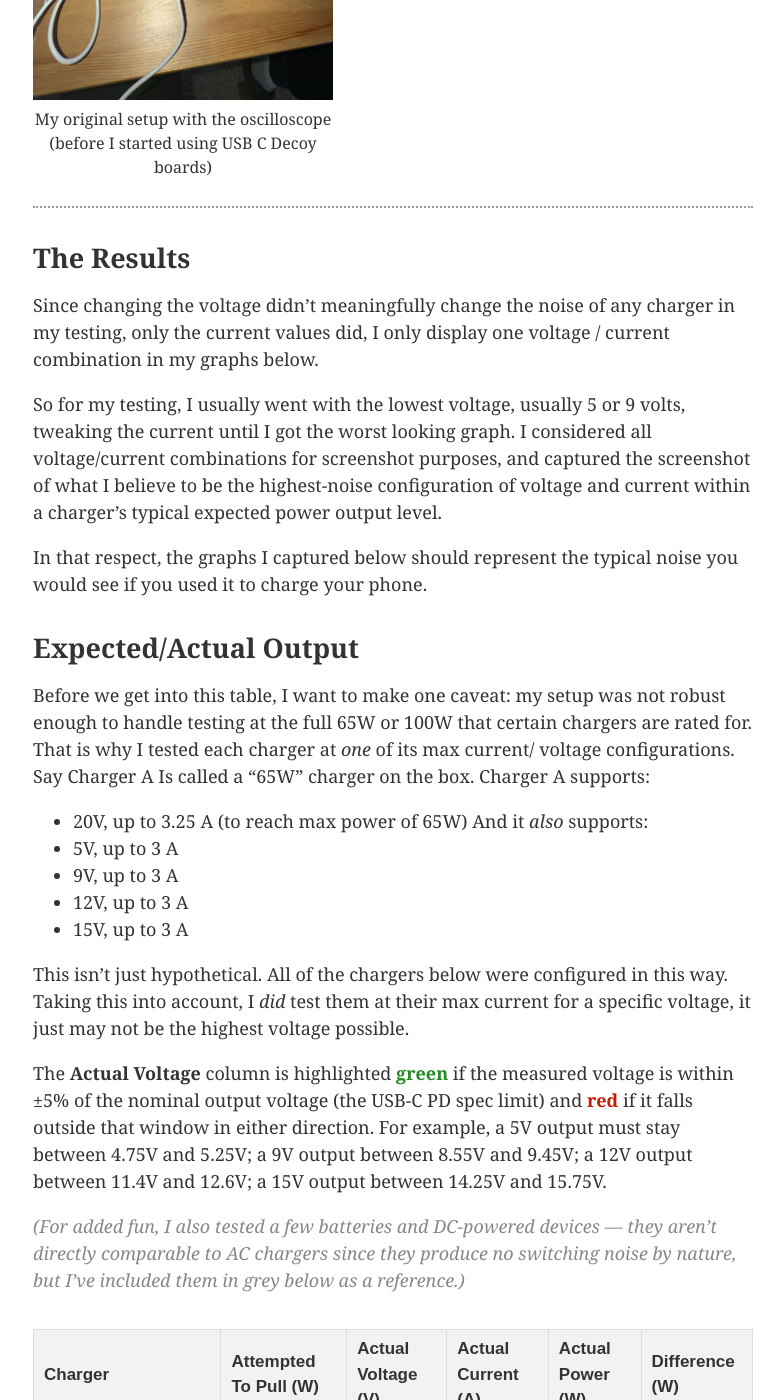
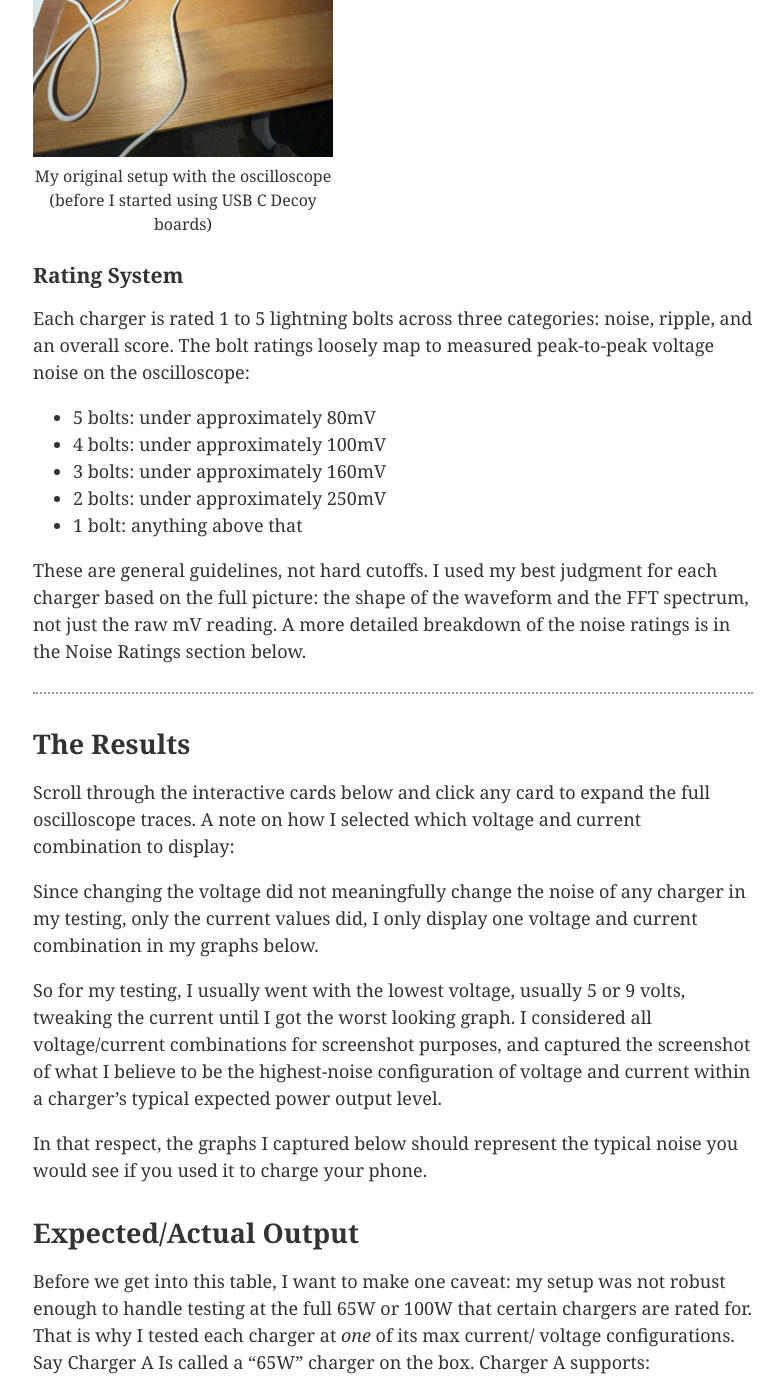
Before and after one commit to 0sps/sull1van.com, a Jekyll site: the page built from _posts/2026-01-19-a-dozen-chargers-in-the-lab.md, in a window 1280 px wide and 1400 px high, scrolled down 3233 px. Shown: the whole window, without its empty margins (247-1031 px from the left). Built offline with Jekyll 4.4.1, drawn with Linux system fonts in a browser that asks for light colours.

Commit message:
Update 2026-01-19-a-dozen-chargers-in-the-lab.md

```diff
--- a/_posts/2026-01-19-a-dozen-chargers-in-the-lab.md
+++ b/_posts/2026-01-19-a-dozen-chargers-in-the-lab.md
@@ -297,6 +297,7 @@
 
 ---
 
+## How It Works
 
 As it turns out, testing USB C cables is a little complex. Modern chargers rely on the USB C Power Delivery standard, which specifies five voltages they can choose from: 5V, 9V, 12V, 15V, 20V. There are even more modern variants such as Programmable Power Supply (PPS) and Adjustable Voltage Supply (AVS) but I won't get into those. I just tested chargers according to the USB C PD spec. I downloaded the full spec as well to see what kinds of testing results would be acceptable, too.
 
@@ -329,16 +330,27 @@
   <figcaption>My original setup with the oscilloscope (before I started using USB C Decoy boards)</figcaption>
 </figure>
 
+### Rating System
+
+Each charger is rated 1 to 5 lightning bolts across three categories: noise, ripple, and an overall score. The bolt ratings loosely map to measured peak-to-peak voltage noise on the oscilloscope:
+
+- 5 bolts: under approximately 80mV
+- 4 bolts: under approximately 100mV
+- 3 bolts: under approximately 160mV
+- 2 bolts: under approximately 250mV
+- 1 bolt: anything above that
+
+These are general guidelines, not hard cutoffs. I used my best judgment for each charger based on the full picture: the shape of the waveform and the FFT spectrum, not just the raw mV reading. A more detailed breakdown of the noise ratings is in the Noise Ratings section below.
+
 
 ---
 
 ## The Results
 
-<!-- Introduce the interactive card viewer below. Something like "Scroll through the results below — click any card to expand the oscilloscope traces." -->
-
-
-
-Since changing the voltage didn't meaningfully change the noise of any charger in my testing, only the current values did, I only display one voltage / current combination in my graphs below.
+
+Scroll through the interactive cards below and click any card to expand the full oscilloscope traces. A note on how I selected which voltage and current combination to display:
+
+Since changing the voltage did not meaningfully change the noise of any charger in my testing, only the current values did, I only display one voltage and current combination in my graphs below.
 
 So for my testing, I usually went with the lowest voltage, usually 5 or 9 volts, tweaking the current until I got the worst looking graph. I considered all voltage/current combinations for screenshot purposes, and captured the screenshot of what I believe to be the highest-noise configuration of voltage and current within a charger's typical expected power output level.
 
```
